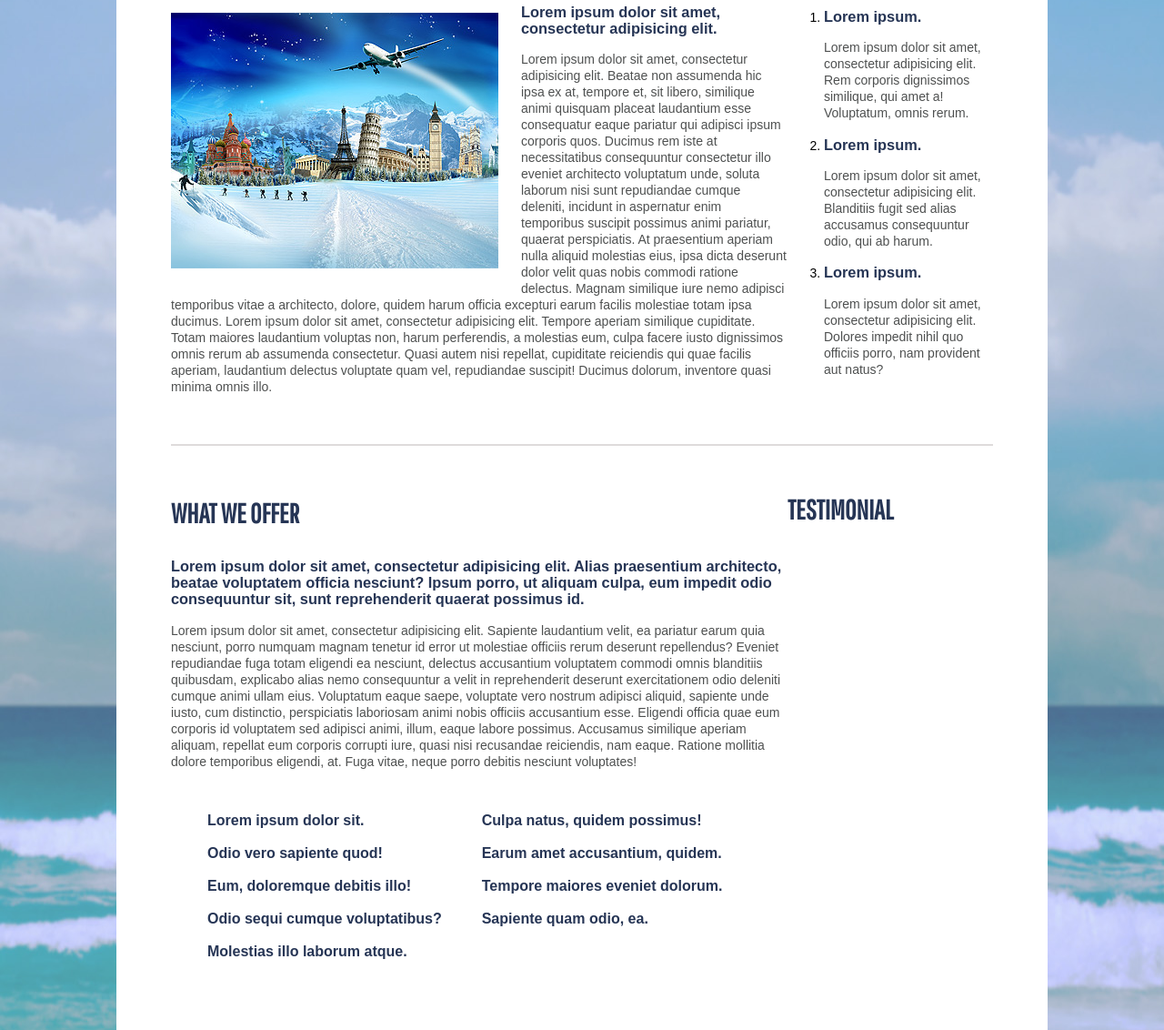
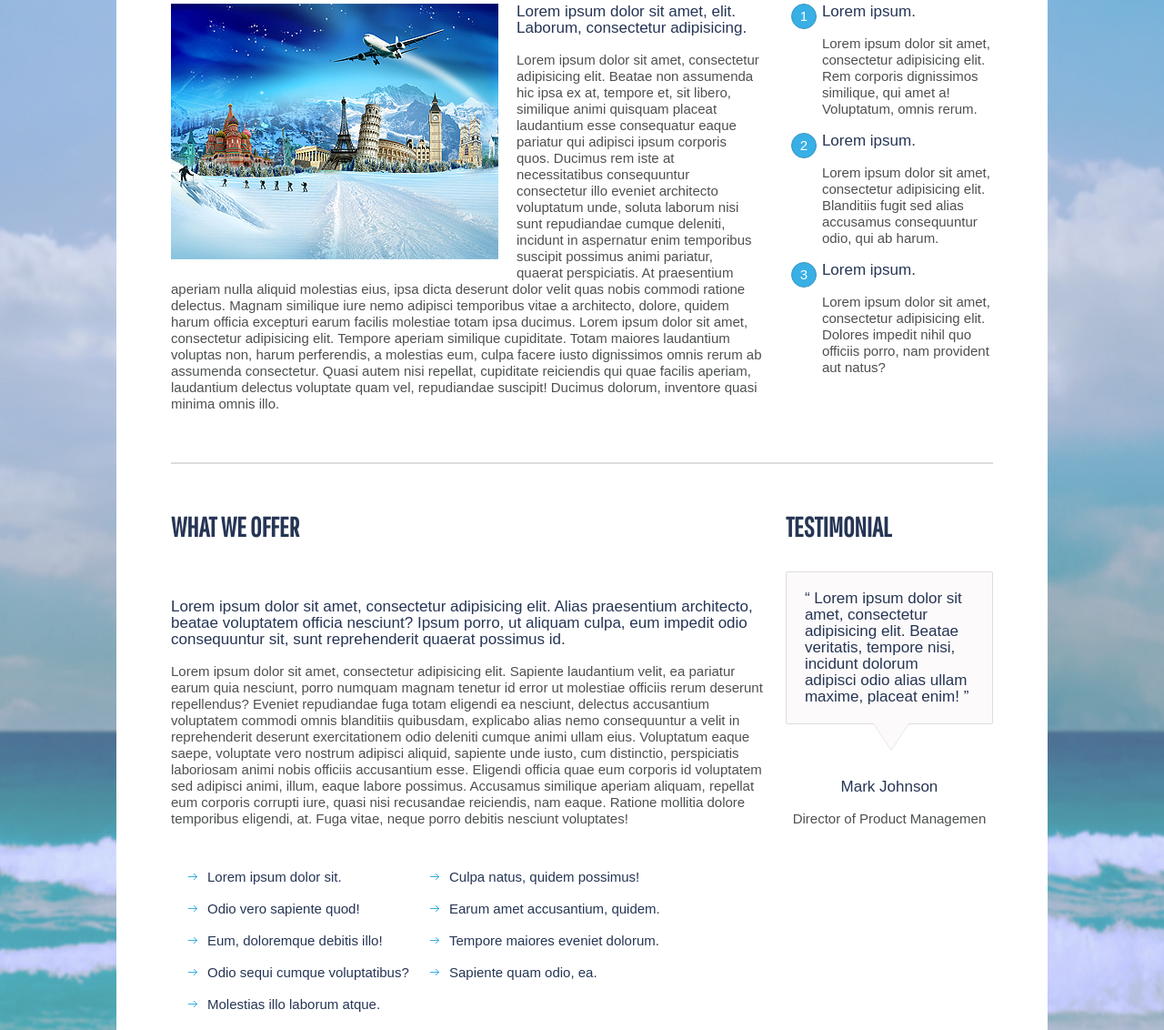
Before and after one commit to Remas-Ulianytskiy/fe-core-hw, a plain HTML site: page module-4/main/index.html in a window 1280 px wide. Shown: the part 194-1326 px from the top of the page at 91% size. Drawn offline with Linux system fonts and the light colour scheme.

Commit message:
add HW module-4 final

```diff
--- a/module-4/main/css/styles.css
+++ b/module-4/main/css/styles.css
@@ -1,9 +1,8 @@
 body {
   margin: 0;
   padding: 0;
-  font-size: 15px;
   font-family: Arial, sans-serif;
-  background: rgb(153, 230, 255) url("../img/back.jpg") 50% 50% no-repeat;
+  background: #aad9ef url("../img/back.jpg") 50% 50% no-repeat;
 }
 
 .wrapper {
@@ -11,62 +10,130 @@ body {
   margin: 40px auto;
   padding: 80px 60px 60px;
   box-sizing: border-box;
-  background: rgb(255, 255, 255);
+  vertical-align: top;
+  background: #fff;
   line-height: 18px;
   font-size: 0;
 }
 
 .part-one div,
 .part-two div {
-  font-size: 14px;
-  vertical-align: top;
+  font-size: 15px;
   display: inline-block;
 }
 
 .part-one div:first-child,
 .part-two div:first-child {
-  width: 75%;
+  width: 72%;
 }
 
 .part-one div:last-child,
 .part-two div:last-child {
-  width: 25%;
+  width: 28%;
+  padding-left: 25px;
+  vertical-align: top;
+  box-sizing: border-box;
 }
 
 .part-one::after {
   content: "";
   display: block;
   margin: 40px auto;
-  border: 1px solid rgb(222 , 219, 219);
+  border: 1px solid #dedbdb;
 }
 
+/* text decoration */
 h1, h2, h3, ul p  {
-  font-weight: bold;
-  color: rgb(38, 53, 85);
+  color: #263555;
 }
 
 h1, h2 {
   font-size: 30px;
-  font-weight: bold;
+  margin-top: 20px;
   margin-bottom: 40px;
   font-family: "Pathway Gothic One", sans-serif;
 }
 
-p {
-  color: rgb(78, 80, 80);
+h3 {
+  font-size: 17px;
+  font-weight: 400;
 }
 
+p {
+  color: #4e5050;
+}
+
+.align {
+  text-align: center;
+}
+
+.part-two div:first-child h2 {
+  margin-bottom: 70px;
+}
+
+/* quote */
+.quote {
+  padding: 20px;
+  margin-bottom: 60px;
+  position: relative;
+  border-radius: 2px;
+  background: #fcfafa;
+  border: 1px solid #dfdcdc;
+}
+
+.quote::before, .quote::after {
+  content: "";
+  left: 95px;
+  bottom: -50px;
+  position: absolute;
+  border: 20px solid transparent;
+  border-top: 30px solid #dfdcdc;
+}
+
+.quote::after {
+  border-top: 30px solid #fcfafa;
+  bottom: -49px;
+}
+
+/* lists */
 .part-two ul {
-  font-size: 16px;
-  list-style: none;
+  font-size: 15px;
   line-height: 20px;
   vertical-align: top;
   display: inline-block;
+  list-style-image: url("../img/strelka.png");
+}
+
+.part-one ol {
+  list-style: none;
+  position: relative;
+}
+
+.part-one li::before {
+  content: "1";
+  width: 26px;
+  height: 26px;
+  left: 6px;
+  color: #fff;
+  line-height: 26px;
+  text-align: center;
+  position: absolute;
+  border-radius: 50%;
+  background: #38afe5;
+  border: 1px solid #3c97c2;
+}
+
+.part-one li:nth-child(2)::before {
+  content: "2";
+}
+
+.part-one li:nth-child(3)::before {
+  content: "3";
 }
 
 /* image */
 img {
   float: left;
   width: 360px;
-  margin: 10px 25px 25px 0;
+  margin: 0 20px 20px 0;
 }
--- a/module-4/main/index.html
+++ b/module-4/main/index.html
@@ -4,11 +4,7 @@
   <meta charset="UTF-8">
   <meta name="viewport" content="width=device-width, initial-scale=1.0">
   <meta http-equiv="X-UA-Compatible" content="ie=edge">
-  <!-- fonts -->
   <link rel="stylesheet" href="https://fonts.googleapis.com/css?family=Pathway+Gothic+One">
-  <!-- reset / mormalize -->
-  <link rel="stylesheet" href="">
-  <!-- main css file -->
   <link rel="stylesheet" href="css/styles.css">
   <title>HW M4 Main</title>
 </head>
@@ -21,7 +17,7 @@
         <h1>AGENCY PROFILE</h1>
         <img src="img/image.jpg" alt="The first circle of hell">
         <h3>
-          Lorem ipsum dolor sit amet, consectetur adipisicing elit.
+          Lorem ipsum dolor sit amet, elit. Laborum, consectetur adipisicing.
         </h3>
         <p>
           Lorem ipsum dolor sit amet, consectetur adipisicing elit. Beatae non assumenda hic ipsa ex at, tempore et, sit libero, similique animi quisquam placeat laudantium esse consequatur eaque pariatur qui adipisci ipsum corporis quos. Ducimus rem iste at necessitatibus consequuntur consectetur illo eveniet architecto voluptatum unde, soluta laborum nisi sunt repudiandae cumque deleniti, incidunt in aspernatur enim temporibus suscipit possimus animi pariatur, quaerat perspiciatis. At praesentium aperiam nulla aliquid molestias eius, ipsa dicta deserunt dolor velit quas nobis commodi ratione delectus. Magnam similique iure nemo adipisci temporibus vitae a architecto, dolore, quidem harum officia excepturi earum facilis molestiae totam ipsa ducimus. Lorem ipsum dolor sit amet, consectetur adipisicing elit. Tempore aperiam similique cupiditate. Totam maiores laudantium voluptas non, harum perferendis, a molestias eum, culpa facere iusto dignissimos omnis rerum ab assumenda consectetur. Quasi autem nisi repellat, cupiditate reiciendis qui quae facilis aperiam, laudantium delectus voluptate quam vel, repudiandae suscipit! Ducimus dolorum, inventore quasi minima omnis illo.
@@ -79,7 +75,12 @@
       </div>
       <!-- Second column -->
       <div>
-        <h1>TESTIMONIAL</h1>
+        <h2>TESTIMONIAL</h2>
+        <h3 class="quote">
+          &#8220; Lorem ipsum dolor sit amet, consectetur adipisicing elit. Beatae veritatis, tempore nisi, incidunt dolorum adipisci odio alias ullam maxime, placeat enim! &#8221;
+        </h3>
+        <h3 class="align">Mark Johnson</h3>
+        <p class="align">Director of Product Managemen</p>
       </div>
     </div>
   </div>
```
Also changed, not shown: module-4/main/img/strelka.png (added).
